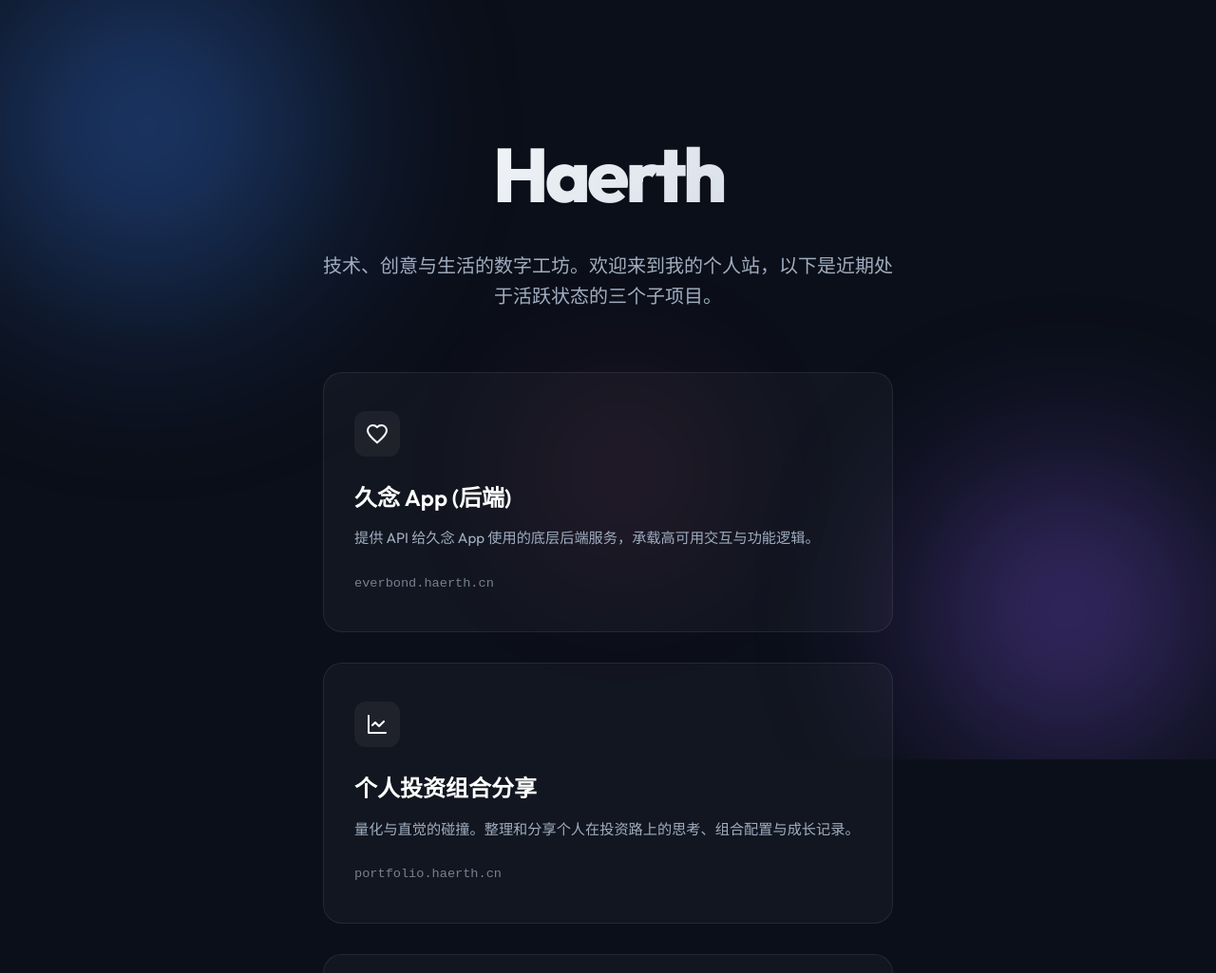
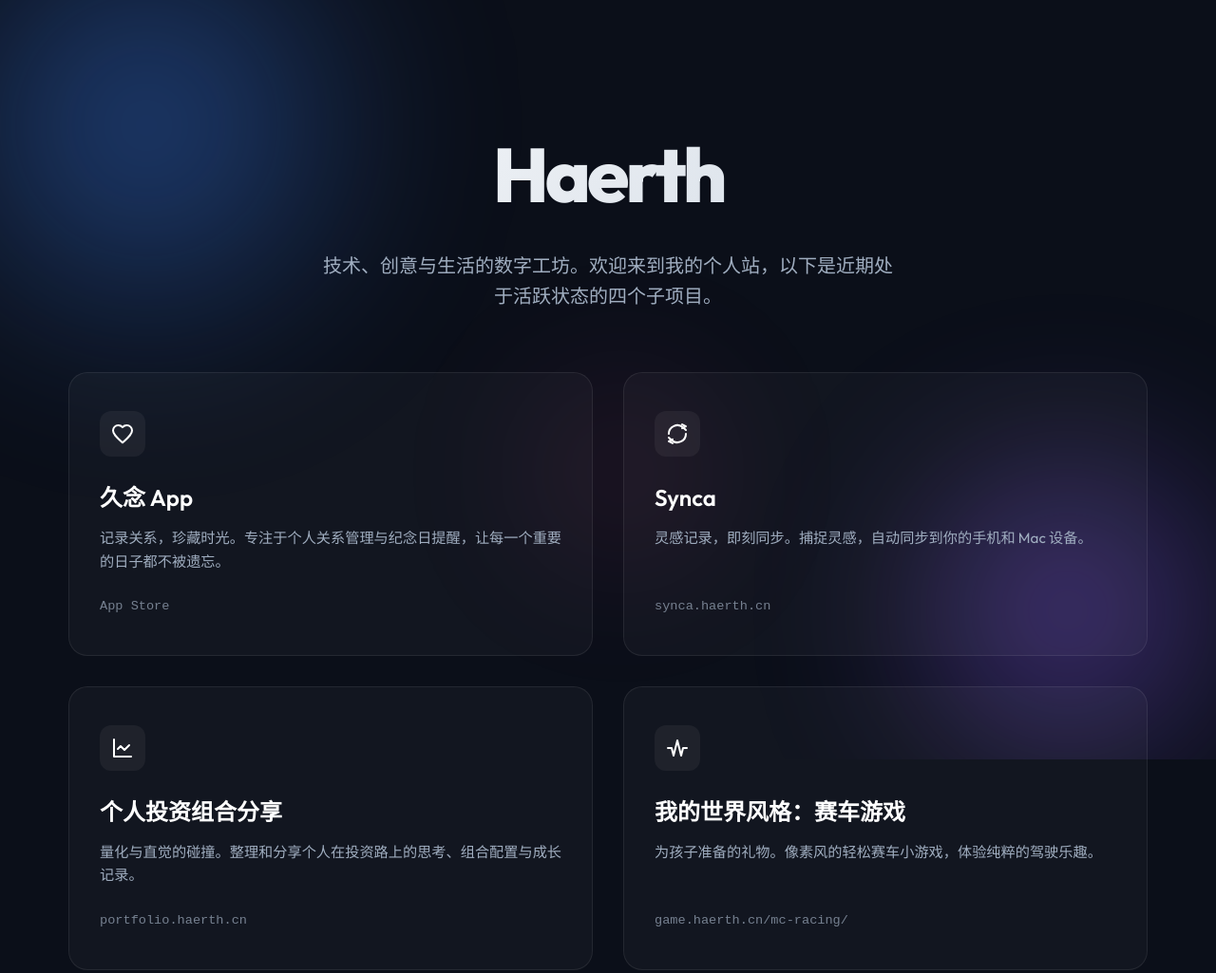
Before and after one commit to lijieyu/haerth, a plain HTML site: page index.html in a window 1280 px wide. Shown: the top 1025 px of the page at 95% size. Drawn offline with Linux system fonts and the light colour scheme.

Commit message:
feat: add Synca project, reorganize grid, and update Everbond to App Store link

```diff
--- a/index.html
+++ b/index.html
@@ -24,12 +24,13 @@
     <main class="container">
         <header class="hero">
             <h1 id="main-heading" class="title">Haerth</h1>
-            <p class="subtitle">技术、创意与生活的数字工坊。欢迎来到我的个人站，以下是近期处于活跃状态的三个子项目。</p>
+            <p class="subtitle">技术、创意与生活的数字工坊。欢迎来到我的个人站，以下是近期处于活跃状态的四个子项目。</p>
         </header>
 
         <section class="projects-grid">
+            <!-- Project row 1 -->
             <!-- Project 1: Everbond -->
-            <a href="https://everbond.haerth.cn" id="proj-everbond" class="project-card everbond-card">
+            <a href="https://apps.apple.com/cn/app/%E4%B9%85%E5%BF%B5-%E7%BA%AA%E5%BF%B5%E6%97%A5%E4%B8%8E%E5%80%92%E8%AE%A1%E6%97%B6/id6759615264" target="_blank" rel="noopener noreferrer" id="proj-everbond" class="project-card everbond-card">
                 <div class="card-glow"></div>
                 <div class="card-content">
                     <div class="project-icon">
@@ -40,14 +41,28 @@
                             </path>
                         </svg>
                     </div>
-                    <h2 class="project-title">久念 App (后端)</h2>
-                    <p class="project-desc">提供 API 给久念 App 使用的底层后端服务，承载高可用交互与功能逻辑。</p>
-                    <span class="project-domain">everbond.haerth.cn</span>
+                    <h2 class="project-title">久念 App</h2>
+                    <p class="project-desc">记录关系，珍藏时光。专注于个人关系管理与纪念日提醒，让每一个重要的日子都不被遗忘。</p>
+                    <span class="project-domain">App Store</span>
                 </div>
             </a>
 
-            <!-- Project 2: Portfolio Advisor -->
-            <a href="https://portfolio.haerth.cn" id="proj-portfolio" class="project-card portfolio-card">
+            <!-- Project 2: Synca -->
+            <a href="https://synca.haerth.cn/" target="_blank" rel="noopener noreferrer" id="proj-synca" class="project-card synca-card">
+                <div class="card-glow"></div>
+                <div class="card-content">
+                    <div class="project-icon">
+                        <svg width="24" height="24" viewBox="0 0 24 24" fill="none" stroke="currentColor" stroke-width="2" stroke-linecap="round" stroke-linejoin="round"><path d="M17 2.1l4 2-4 2"/><path d="M3 12a9 9 0 0 1 15-6.7L21 8"/><path d="M7 21.9l-4-2 4-2"/><path d="M21 12a9 9 0 0 1-15 6.7L3 16"/></svg>
+                    </div>
+                    <h2 class="project-title">Synca</h2>
+                    <p class="project-desc">灵感记录，即刻同步。捕捉灵感，自动同步到你的手机和 Mac 设备。</p>
+                    <span class="project-domain">synca.haerth.cn</span>
+                </div>
+            </a>
+
+            <!-- Project row 2 -->
+            <!-- Project 3: Portfolio Advisor -->
+            <a href="https://portfolio.haerth.cn" target="_blank" rel="noopener noreferrer" id="proj-portfolio" class="project-card portfolio-card">
                 <div class="card-glow"></div>
                 <div class="card-content">
                     <div class="project-icon">
@@ -63,8 +78,8 @@
                 </div>
             </a>
 
-            <!-- Project 3: Minecraft Racing -->
-            <a href="https://game.haerth.cn/mc-racing/" id="proj-game" class="project-card game-card">
+            <!-- Project 4: Minecraft Racing -->
+            <a href="https://game.haerth.cn/mc-racing/" target="_blank" rel="noopener noreferrer" id="proj-game" class="project-card game-card">
                 <div class="card-glow"></div>
                 <div class="card-content">
                     <div class="project-icon">
--- a/styles.css
+++ b/styles.css
@@ -5,6 +5,7 @@
     --accent-1: #3b82f6; /* Blueish */
     --accent-2: #8b5cf6; /* Purpleish */
     --accent-everbond: rgba(139, 92, 246, 0.4);
+    --accent-synca: rgba(6, 182, 212, 0.4); /* Cyan-ish */
     --accent-portfolio: rgba(59, 130, 246, 0.4);
     --accent-game: rgba(16, 185, 129, 0.4); /* Greenish */
 
@@ -113,7 +114,7 @@ body {
 
 .projects-grid {
     display: grid;
-    grid-template-columns: repeat(auto-fit, minmax(300px, 1fr));
+    grid-template-columns: repeat(2, 1fr);
     gap: 2rem;
     margin-bottom: 6rem;
     animation: slideUp 1s ease-out 0.2s both;
@@ -178,6 +179,7 @@ body {
 }
 
 .everbond-card:hover .project-icon { background: var(--accent-everbond); color: #c4b5fd; }
+.synca-card:hover .project-icon { background: var(--accent-synca); color: #67e8f9; }
 .portfolio-card:hover .project-icon { background: var(--accent-portfolio); color: #93c5fd; }
 .game-card:hover .project-icon { background: var(--accent-game); color: #6ee7b7; }
 
@@ -272,6 +274,6 @@ body {
 
 @media (max-width: 768px) {
     .hero { margin-top: 10vh; margin-bottom: 3rem; }
-    .projects-grid { gap: 1.5rem; }
+    .projects-grid { grid-template-columns: 1fr; gap: 1.5rem; }
     .project-card { padding: 2rem 1.5rem; }
 }
```
